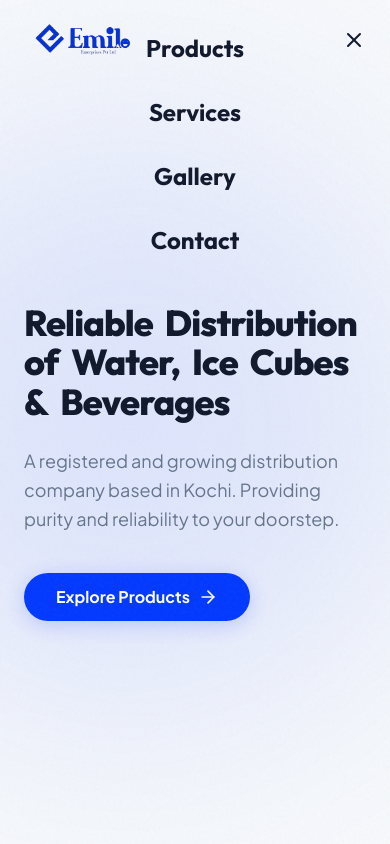
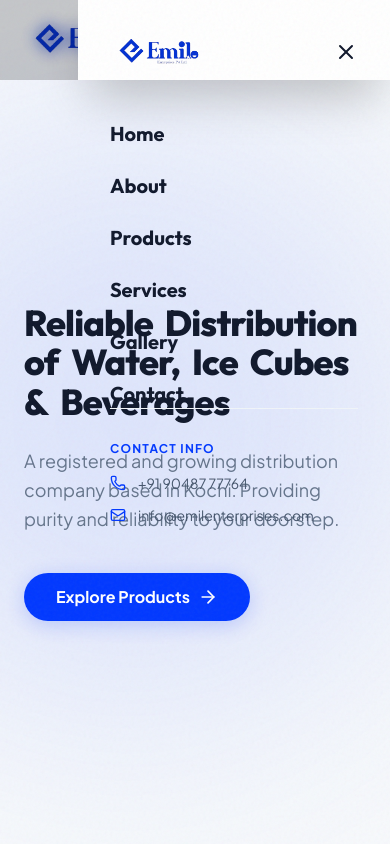
Before and after one commit to t0mzyi/emilo, a React (Vite) app: page / in a window 390 px wide. Both pictures are taken after a click on the button 354 px from the left and 40 px from the top of the page. Shown: the top 844 px of the page. Built offline with nearby package versions, Linux system fonts and the light colour scheme.

Commit message:
Fix mobile navbar bug and redesign as premium side drawer

```diff
--- a/src/App.jsx
+++ b/src/App.jsx
@@ -126,27 +126,58 @@ const Navbar = () => {
         </button>
       </div>
 
-      {/* Mobile Menu */}
+      {/* Mobile Menu Overlay */}
       <AnimatePresence>
         {isOpen && (
+          <>
+            <motion.div
+              initial={{ opacity: 0 }}
+              animate={{ opacity: 1 }}
+              exit={{ opacity: 0 }}
+              onClick={() => setIsOpen(false)}
+              className="fixed inset-0 bg-black/20 backdrop-blur-sm z-40 md:hidden"
+            />
             <motion.div
               initial={{ x: '100%' }}
               animate={{ x: 0 }}
               exit={{ x: '100%' }}
               transition={{ type: 'spring', damping: 25, stiffness: 200 }}
-            className="fixed inset-0 top-20 bg-ice-bg/95 backdrop-blur-xl z-40 md:hidden flex flex-col items-center justify-center gap-8"
+              className="fixed top-0 right-0 bottom-0 w-[80%] max-w-sm bg-white shadow-2xl z-50 md:hidden flex flex-col p-8"
             >
+              <div className="flex justify-between items-center mb-12">
+                <img src="/logo.png" alt="EMILO" className="h-10 w-auto" />
+                <button onClick={() => setIsOpen(false)} className="text-slate-900">
+                  <X size={24} />
+                </button>
+              </div>
+              <div className="flex flex-col gap-6">
                 {navLinks.map((link) => (
                   <a
                     key={link.name}
                     href={link.href}
                     onClick={() => setIsOpen(false)}
-                className="text-2xl font-heading font-bold text-slate-900 hover:text-ice-primary transition-colors"
+                    className="text-xl font-heading font-bold text-slate-900 hover:text-ice-primary transition-colors flex items-center justify-between group"
                   >
                     {link.name}
+                    <ChevronRight size={18} className="text-ice-primary opacity-0 group-hover:opacity-100 transition-opacity" />
                   </a>
                 ))}
+              </div>
+              <div className="mt-auto pt-8 border-t border-slate-100">
+                <p className="text-xs font-bold text-ice-primary uppercase tracking-widest mb-4">Contact info</p>
+                <div className="space-y-3">
+                   <div className="flex items-center gap-3 text-slate-600 text-sm">
+                      <Phone size={16} className="text-ice-primary" />
+                      +91 90487 77764
+                   </div>
+                   <div className="flex items-center gap-3 text-slate-600 text-sm">
+                      <Mail size={16} className="text-ice-primary" />
+                      info@emilenterprises.com
+                   </div>
+                </div>
+              </div>
             </motion.div>
+          </>
         )}
       </AnimatePresence>
     </motion.nav>
```
Lines whose indentation alone changed are shown as unchanged.
